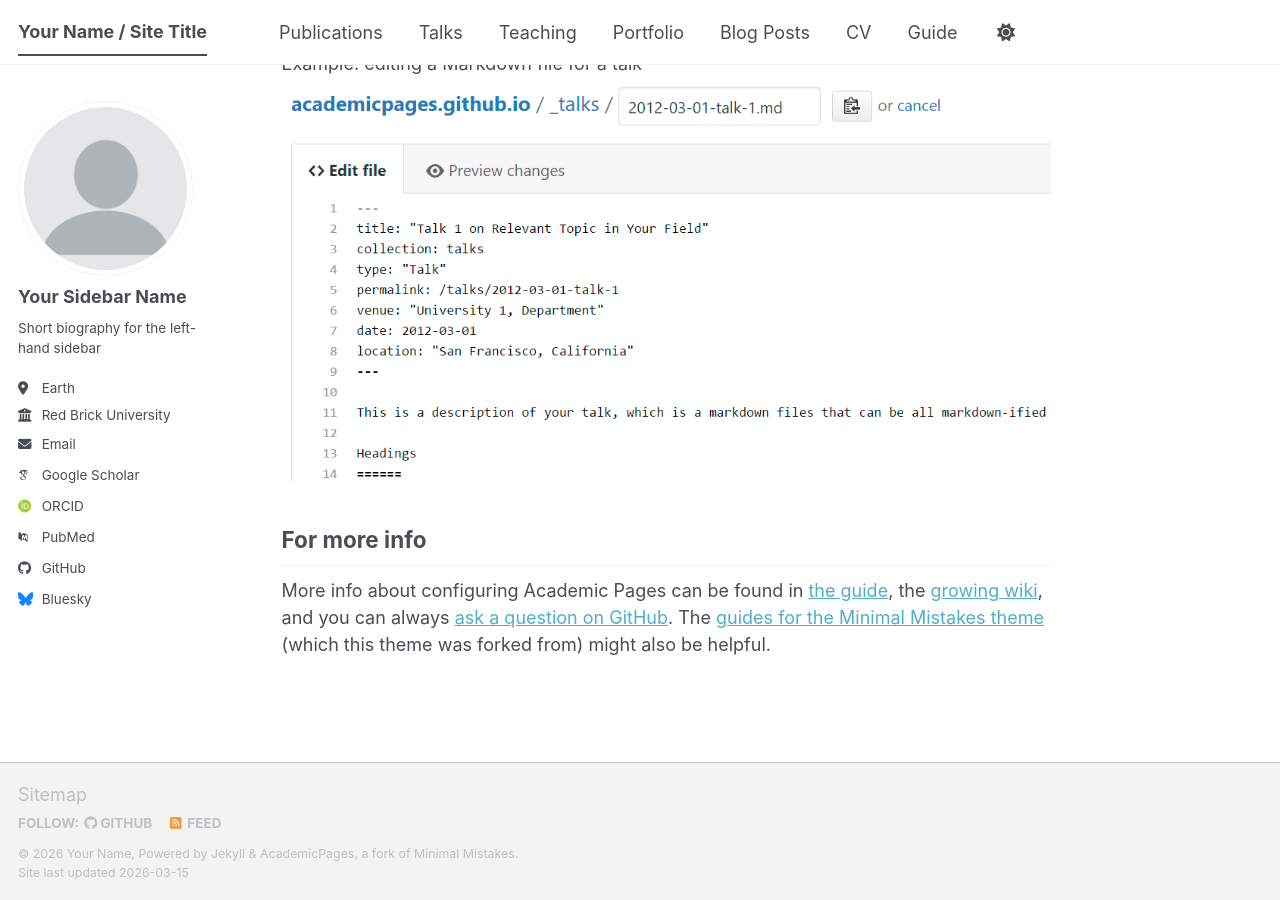
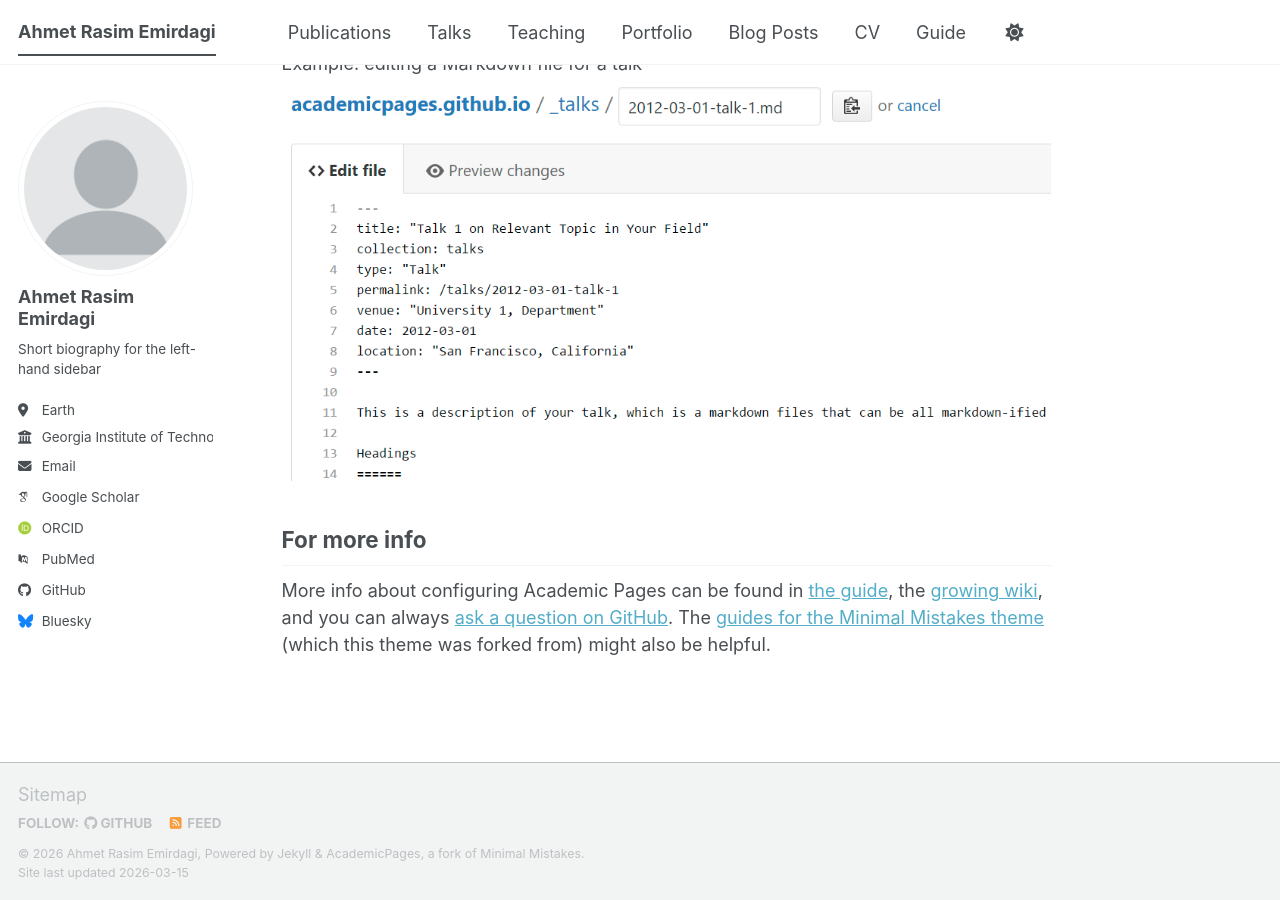
Before and after one commit to ahmetemirdagi/ahmetemirdagi.github.io, a Jekyll site: the page built from _pages/about.md, in a window 1280 px wide and 900 px high, scrolled down 2720 px. Built offline with Jekyll 4.4.1, drawn with Linux system fonts in a browser that asks for light colours; some web fonts are replaced; a script bundle is joined from its source files by our own code; library files that are not in the unit come from our copies.

Commit message:
Website Personalization Step 1

```diff
--- a/_config.yml
+++ b/_config.yml
@@ -9,14 +9,14 @@
 # Basic Site Settings
 locale                   : "en-US"
 site_theme               : "default" # The available themes options are "default", "air", "sunrise", "mint", "dirt" and "contrast"
-title                    : "Your Name / Site Title"
+title                    : "Ahmet Rasim Emirdagi"
 title_separator          : "-"
-name                     : &name "Your Name"
+name                     : &name "Ahmet Rasim Emirdagi"
 description              : &description "Your Name's academic portfolio"   # Update this with a general description of your site, this is the default if not overridden by a page
-url                      : https://academicpages.github.io # The base hostname & protocol for your site e.g. "https://[your GitHub username].github.io",
+url                      : https://ahmetemirdagi.github.io # The base hostname & protocol for your site e.g. "https://[your GitHub username].github.io",
                                                            # or if you already have some other page hosted on Github then use "https://[your GitHub username].github.io/[Your Repo Name]"
 baseurl                  : "" # the subpath of your site, e.g. "/blog"
-repository               : "academicpages/academicpages.github.io"
+repository               : "ahmetemirdagi/ahmetemirdagi.github.io"
 
 # Site Author - The following control what appear as part of the author content on the side bar.
 #               If a field is blank the icon and link will not appear, otherwise it will be shown.
@@ -24,21 +24,21 @@ repository               : "academicpages/academicpages.github.io"
 author:
   # Biographic information
   avatar           : "profile.png"
-  name             : "Your Sidebar Name"
+  name             : "Ahmet Rasim Emirdagi"
   pronouns         : # example: "she/her"
   bio              : "Short biography for the left-hand sidebar"
   location         : "Earth"
-  employer         : "Red Brick University"
+  employer         : "Georgia Institute of Technology"
   uri              : # URL
-  email            : "none@example.org"
+  email            : "aemirdagi3@gatech.edu"
 
   # Academic websites
   academia         : # URL
   arxiv            : # URL - Update with the correct link to your profile
-  googlescholar    : "https://scholar.google.com/citations?user=PS_CX0AAAAAJ"
+  googlescholar    : "https://scholar.google.com/citations?user=TotaEbEAAAAJ&hl=en"
   inspire-hep      : # URL
   impactstory      : # URL
-  orcid            : "https://orcid.org/yourorcidurl"
+  orcid            : "https://orcid.org/0009-0000-8324-4710"
   semantic         : # URL
   ssrn             : # URL
   pubmed           : "https://www.ncbi.nlm.nih.gov/pubmed/?term=john+snow"
@@ -51,7 +51,7 @@ author:
   bitbucket        : # Username - Update with your username on the site
   codepen          : # Username
   dribbble         : # Username
-  github           : "academicpages"
+  github           : "ahmetemirdagi"
   kaggle           : # Username
   stackoverflow    : # User number or user number and name (i.e., use "1" or "1/jeff-atwood")
 
```
